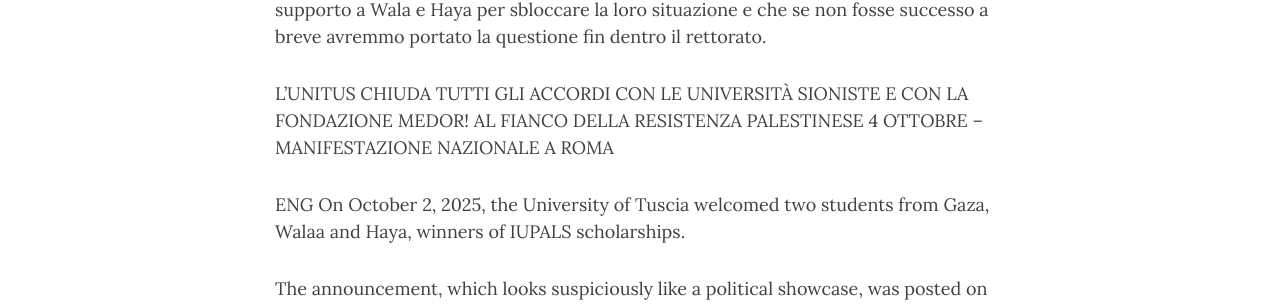
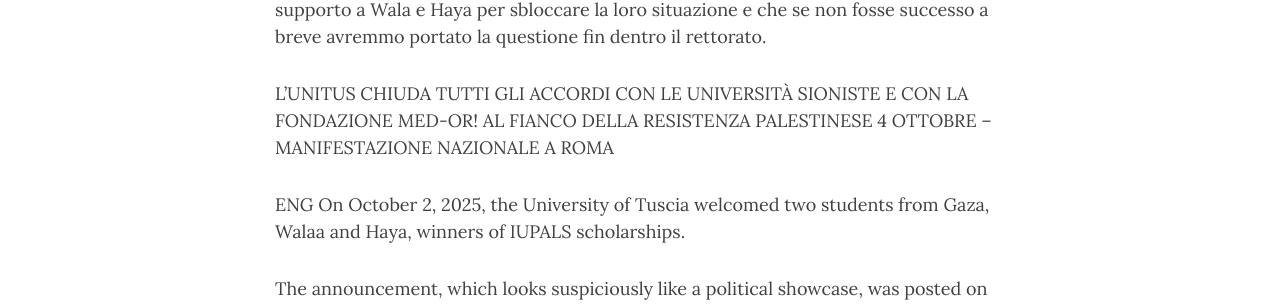
Before and after one commit to comlotvt/site, a Jekyll site: the page built from _posts/2025-10-03-walaa-haya.md, in a window 1280 px wide and 900 px high, scrolled down 904 px. Shown: the part 178-482 px from the top of the window. Built offline with Jekyll 4.4.1, drawn with Linux system fonts in a browser that asks for light colours; comment, search, counter and statistics services are not loaded.

Commit message:
Update 2025-10-03-walaa-haya.md

```diff
--- a/_posts/2025-10-03-walaa-haya.md
+++ b/_posts/2025-10-03-walaa-haya.md
@@ -20,7 +20,7 @@
 
 Rivendichiamo di essere stati gli unici ad aver organizzato iniziative concrete in supporto a Wala e Haya per sbloccare la loro situazione e che se non fosse successo a breve avremmo portato la questione fin dentro il rettorato.
 
-L’UNITUS CHIUDA TUTTI GLI ACCORDI CON LE UNIVERSITÀ SIONISTE E CON LA FONDAZIONE MEDOR!
+L’UNITUS CHIUDA TUTTI GLI ACCORDI CON LE UNIVERSITÀ SIONISTE E CON LA FONDAZIONE MED-OR!
 AL FIANCO DELLA RESISTENZA PALESTINESE
 4 OTTOBRE – MANIFESTAZIONE NAZIONALE A ROMA
 
```
